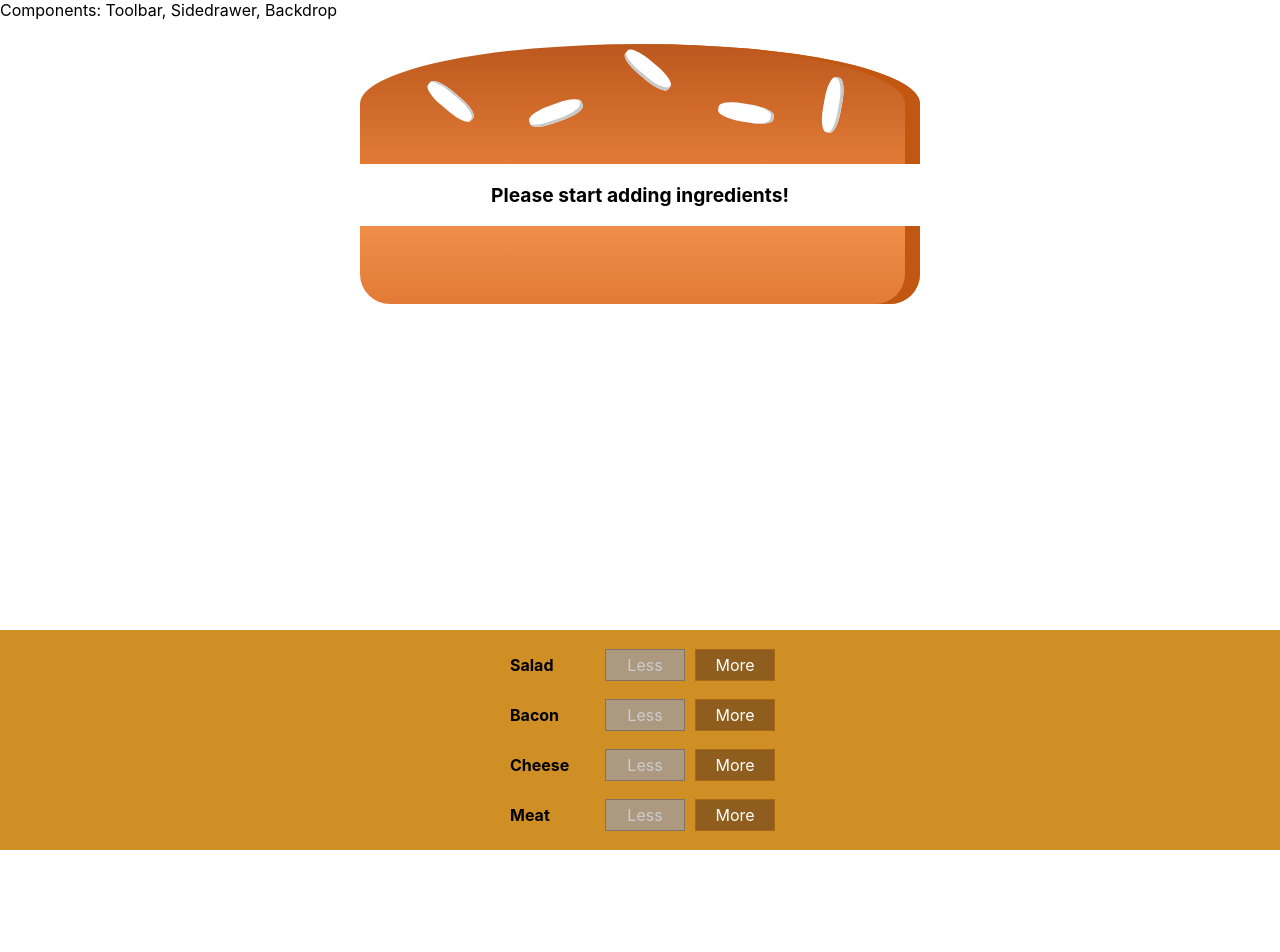
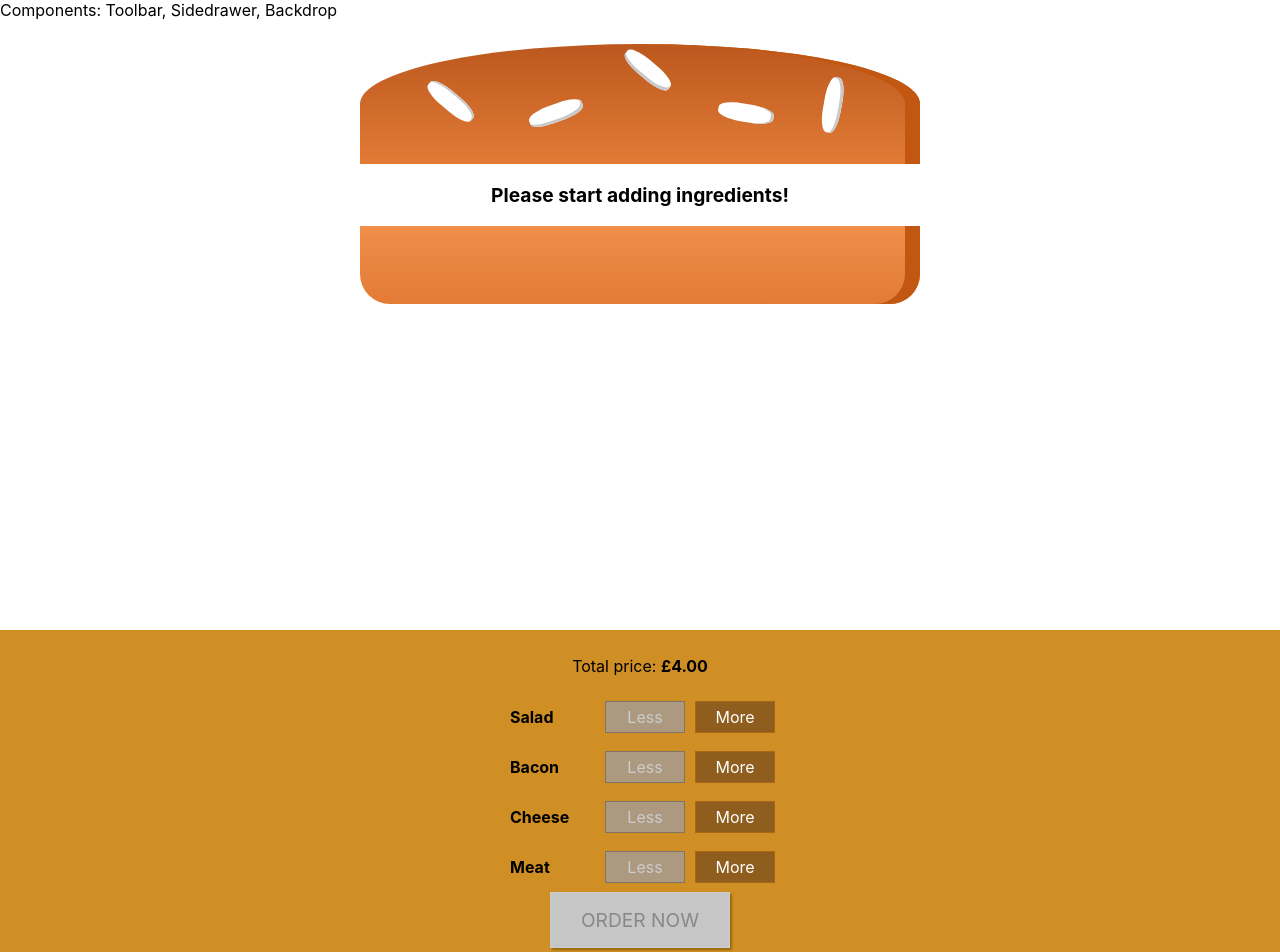
Before and after one commit to yusufcodes/react-burgerbuilder, a React (Create React App) app: page / in a window 1280 px wide. Shown: the top 952 px of the page. Before the commit the page ends 850 px from the top, so only its background shows below. Built offline with nearby package versions, Linux system fonts and the light colour scheme.

Commit message:
Added the price of the burger as it updates & added the order button Spent a little time practicing using the reduce method on my own before seeing instructor attempt to help it sink in a little;

```diff
--- a/src/components/Burger/BuildControls/BuildControls.js
+++ b/src/components/Burger/BuildControls/BuildControls.js
@@ -12,6 +12,7 @@
 const buildControls = props => {
     return (
     <div className={classes.BuildControls}>
+        <p>Total price: <strong>£{props.totalPrice.toFixed(2)}</strong></p>
         {
         controls.map((currentControl) => {
             return <BuildControl
@@ -22,6 +23,11 @@
             disabled={props.disabled[currentControl.type]}/>
         })
         }
+
+        <button
+        className={classes.OrderButton}
+        disabled={!props.purchasable}
+        >ORDER NOW</button>
     </div>
     )
 }
--- a/src/components/Burger/BuildControls/BuildControls.module.css
+++ b/src/components/Burger/BuildControls/BuildControls.module.css
@@ -8,3 +8,47 @@
     margin: auto;
     padding: 10px 0;
 }
+
+.OrderButton {
+    background-color: #DAD735;
+    outline: none;
+    cursor: pointer;
+    border: 1px solid #966909;
+    color: #966909;
+    font-family: inherit;
+    font-size: 1.2em;
+    padding: 15px 30px;
+    box-shadow: 2px 2px 2px #966909;
+}
+
+.OrderButton:hover,
+.OrderButton:active {
+    background-color: #A0DB41;
+    border: 1px solid #966909;
+    color: #966909;
+}
+
+.OrderButton:disabled {
+    background-color: #C7C6C6;
+    cursor: not-allowed;
+    border: 1px solid #ccc;
+    color: #888888;
+}
+
+.OrderButton:not(:disabled) {
+    animation: enable 0.3s linear;
+}
+
+@keyframes enable {
+    0% {
+        transform: scale(1);
+    }
+
+    60% {
+        transform: scale(1.1);
+    }
+
+    100% {
+        transform: scale(1);
+    }
+}
--- a/src/containers/BurgerBuilder/BurgerBuilder.js
+++ b/src/containers/BurgerBuilder/BurgerBuilder.js
@@ -17,7 +17,17 @@
             cheese: 0,
             meat: 0
         },
-        totalPrice: 4
+        totalPrice: 4,
+        purchasable: false
+    }
+
+    updatePurchasedState(newIngredients) {
+        const sum = Object.values(newIngredients)
+        .reduce((accumulator, currentValue) =>
+        { return accumulator + currentValue }, 0);
+
+        console.log(sum);
+        this.setState({purchasable: sum > 0});
     }
 
     addIngredientHandler = (type) => {
@@ -37,6 +47,9 @@
             totalPrice: newPrice,
             ingredients: newIngredients
         });
+
+        // Passing in the most up to date version of ingredients
+        this.updatePurchasedState(newIngredients);
     }
 
     removeIngredientHandler = (type) => {
@@ -59,7 +72,10 @@
                 totalPrice: newPrice,
                 ingredients: newIngredients
             });
+            this.updatePurchasedState(newIngredients);
         }
+
+
 
     }
 
@@ -80,6 +96,8 @@
                 ingredientAdded={this.addIngredientHandler}
                 ingredientRemoved={this.removeIngredientHandler}
                 disabled={disabledInfo}
+                totalPrice={this.state.totalPrice}
+                purchasable={this.state.purchasable}
                 />
             </React.Fragment>
         )
```
